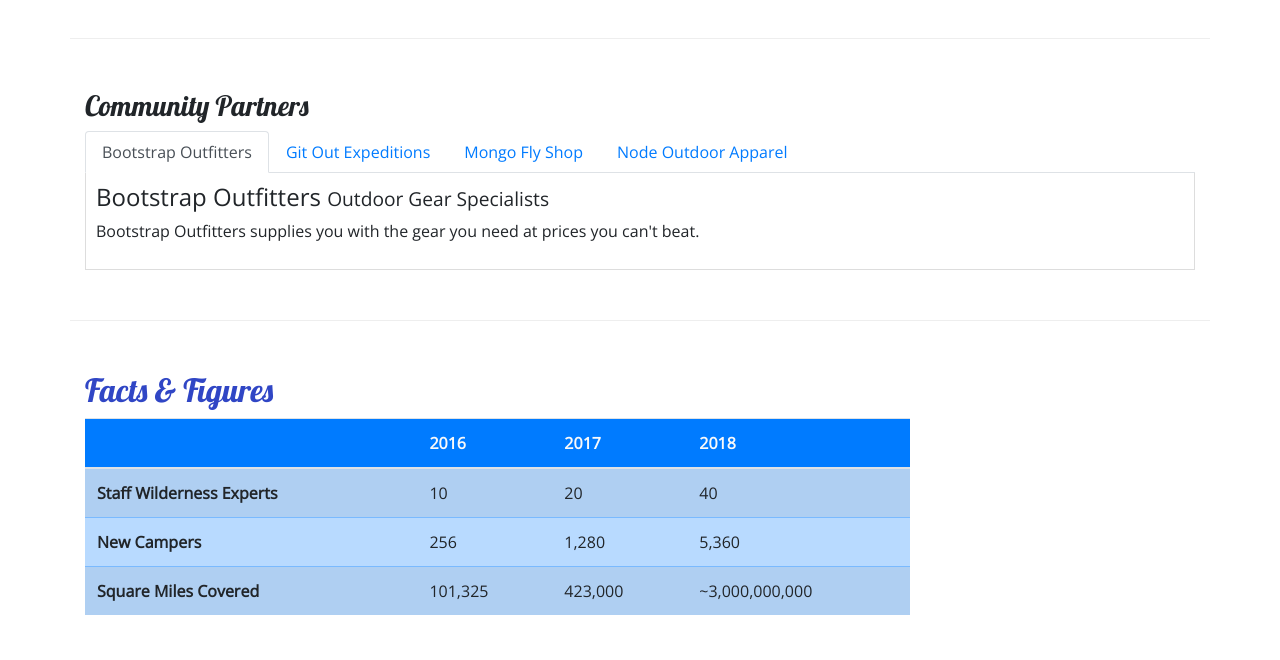
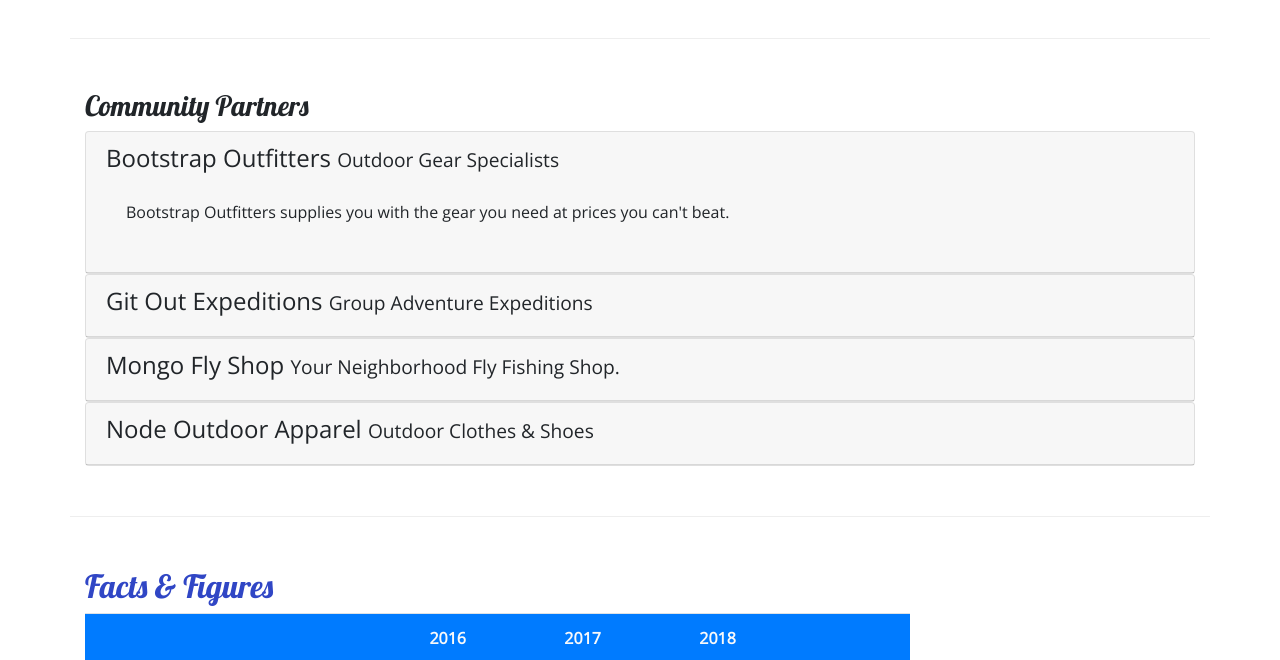
Before and after one commit to mattneary1-NucampCodingBootcamp/Nucamp-BootstrapProject, a website: page aboutus.html in a window 1280 px wide. Shown: the part 790-1450 px from the top of the page. Drawn offline with nearby package versions, Linux system fonts and the light colour scheme.

Commit message:
Accordion

```diff
--- a/aboutus.html
+++ b/aboutus.html
@@ -100,39 +100,56 @@
             </div>
 
             <div class="row row-content">
-                <div class="col-12">
+                <div class="col">
                     <h3>Community Partners</h3>
-                    <ul class="nav nav-tabs">
-                        <li class="nav-item">
-                            <a class="nav-link active" href="#bootstrap" role="tab" data-toggle="tab">Bootstrap Outfitters</a>
-                        </li>
-                        <li class="nav-item">
-                            <a class="nav-link" href="#git" role="tab" data-toggle="tab">Git Out Expeditions</a>
-                        </li>
-                        <li class="nav-item">
-                            <a class="nav-link" href="#mongo" role="tab" data-toggle="tab">Mongo Fly Shop</a>
-                        </li>
-                        <li class="nav-item">
-                            <a class="nav-link" href="#node" role="tab" data-toggle="tab">Node Outdoor Apparel</a>
-                        </li>
-                    </ul>
-
-                    <div class="tab-content">
-                        <div role="tabpanel" class="tab-pane fade show active" id="bootstrap">
-                            <h4>Bootstrap Outfitters <small>Outdoor Gear Specialists</small></h4>
-                            <p class="d-none d-sm-block">Bootstrap Outfitters supplies you with the gear you need at prices you can't beat.</p>
+                    <div id="accordion">
+                        <div class="card">
+                            <div role="tab" class="card-header">
+                                <h4>
+                                    <a data-toggle="collapse" data-target="#bootstrap">Bootstrap Outfitters <small>Outdoor Gear Specialists</small></a>
+                                </h4>
+                                <div class="collapse show" id="bootstrap" data-parent="#accordion">
+                                    <div class="card-body">
+                                        <p class="d-none d-sm-block">Bootstrap Outfitters supplies you with the gear you need at prices you can't beat.</p>
+                                    </div>
+                                </div>
+                            </div>
                         </div>
-                        <div role="tabpanel" class="tab-pane fade" id="git">
-                            <h4>Git Out Expeditions <small>Group Adventure Expeditions</small></h4>
-                            <p class="d-none d-sm-block">Join Git Out Expeditions to explore new horizons with a group of other adventurers!</p>
+                        <div class="card">
+                            <div role="tab" class="card-header">
+                                <h4>
+                                    <a data-toggle="collapse" data-target="#git" class="collapsed">Git Out Expeditions <small>Group Adventure Expeditions</small></a>
+                                </h4>
+                                <div class="collapse" id="git" data-parent="#accordion">
+                                    <div class="card-body">
+                                        <p class="d-none d-sm-block">Join Git Out Expeditions to explore new horizons with a group of other adventurers!</p>
+                                    </div>
+                                </div>
+                            </div>
                         </div>
-                        <div role="tabpanel" class="tab-pane fade" id="mongo">
-                            <h4>Mongo Fly Shop <small>Your Neighborhood Fly Fishing Shop.</small></h4>
-                            <p class="d-none d-sm-block">Need a new fishing pole, a tacklebox, or flies of all kinds? Stop by Mongo Fly Shop.</p>
+                        <div class="card">
+                            <div role="tab" class="card-header">
+                                <h4>
+                                    <a data-toggle="collapse" data-target="#mongo" class="collapsed">Mongo Fly Shop <small>Your Neighborhood Fly Fishing Shop.</small></a>
+                                </h4>
+                                <div class="collapse" id="mongo" data-parent="#accordion">
+                                    <div class="card-body">
+                                        <p class="d-none d-sm-block">Need a new fishing pole, a tacklebox, or flies of all kinds? Stop by Mongo Fly Shop.</p>
+                                    </div>
+                                </div>
+                            </div>
                         </div>
-                        <div role="tabpanel" class="tab-pane fade" id="node">
-                            <h4>Node Outdoor Apparel <small>Outdoor Clothes & Shoes</small></h4>
-                            <p class="d-none d-sm-block">From polar fleeces to swimsuits, hiking boots to waders, a visit to Node will be sure to get you covered.</p>
+                        <div class="card">
+                            <div role="tab" class="card-header">
+                                <h4>
+                                    <a data-toggle="collapse" data-target="#node" class="collapsed">Node Outdoor Apparel <small>Outdoor Clothes & Shoes</small></a>
+                                </h4>
+                                <div class="collapse" id="node" data-parent="#accordion">
+                                    <div class="card-body">
+                                        <p class="d-none d-sm-block">From polar fleeces to swimsuits, hiking boots to waders, a visit to Node will be sure to get you covered.</p>
+                                    </div>
+                                </div>
+                            </div>
                         </div>
                     </div>
                 </div>
--- a/css/styles.css
+++ b/css/styles.css
@@ -36,8 +36,7 @@ header h2 {
   padding: 20px 0;
 }
 
-.tab-content {
-  border: 1px solid #DDD;
-  border-top: none;
-  padding: 10px;
+a, a:hover {
+  color: inherit;
+  text-decoration: none;
 }
```
